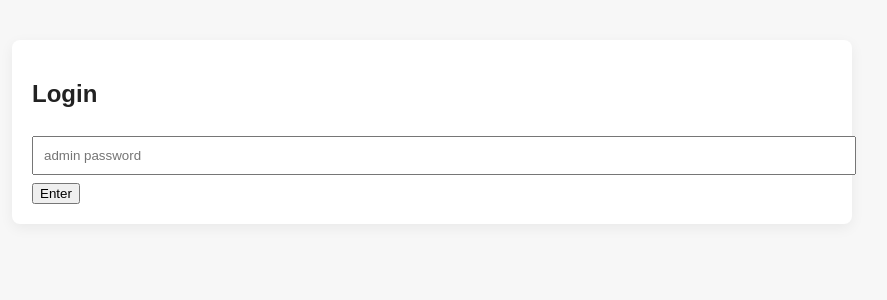
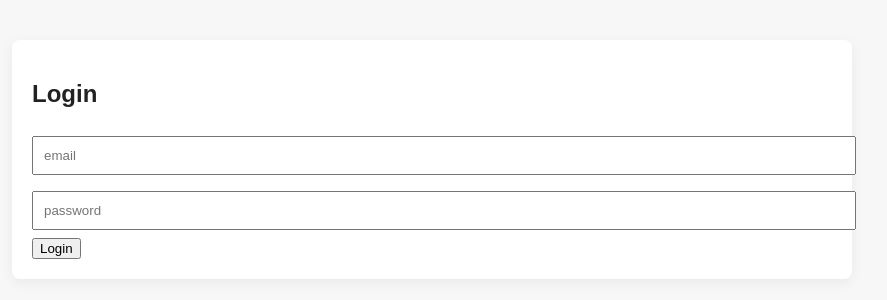
Before and after one commit to TrendingGamerz/whatsapp-autoreply-saas, a Flask app: page /login in a window 1280 px wide. Shown: the top 300 px of the page, without its empty margins (208-1095 px from the left). Run offline with Flask 3, Linux system fonts and the light colour scheme; parts of the project's set-up code (start-up, migrations or seed data) failed here and were passed over.

Commit message:
commit change main login signup

```diff
--- a/main.py
+++ b/main.py
@@ -1,12 +1,17 @@
 import os
 import sqlite3
 import json
+import requests
+import csv
+
+
 from datetime import datetime
 from flask import Flask, request, jsonify, render_template, redirect, url_for, send_file, flash
 from dotenv import load_dotenv
-import requests
 from io import BytesIO
-import csv
+from werkzeug.security import generate_password_hash, check_passowrd_hash
+from flask import session
+
 
 # Load env
 load_dotenv()
@@ -38,9 +43,12 @@ DB_PATH = 'data.db'
 def init_db():
     conn = sqlite3.connect(DB_PATH)
     c = conn.cursor()
+
+    # Leads table
     c.execute('''
     CREATE TABLE IF NOT EXISTS leads (
               id INTEGER PRIMARY KEY AUTOINCREMENT,
+              user_id INTEGER,
               phone TEXT,
               name TEXT,
               message TEXT,
@@ -48,6 +56,19 @@ def init_db():
               handled INTEGER DEFAULT 0
     )
     ''')
+
+    # User table
+    c.execute('''
+    CREATE TABLE IF NOT EXISTS users (
+                id INTEGER PRIMARY KEY AUTOINCREMENT,
+                email TEXT UNIQUE,
+                password TEXT,
+                whatsapp_token TEXT,
+                phone_number_id TEXT,
+                verify_token TEXT
+    )''')
+
+
     conn.commit()
     conn.close()
 
@@ -62,7 +83,7 @@ def insert_lead(phone, name, message):
 def get_leads():
     conn = sqlite3.connect(DB_PATH)
     c = conn.cursor()
-    c.execute('SELECT id, phone, name, message, timestamp, handled FROM leads ORDER BY id DESC')
+    c.execute('SELECT id, phone, name, message, timestamp, handled FROM leads WHERE user_id=? ORDER BY id DESC', (user_id,))
     rows = c.fetchall()
     conn.close()
     return rows
@@ -143,24 +164,59 @@ def send_whatsapp_text(to_phone, text):
 def index():
     return render_template('index.html')
 
+@app.route('/signup', methods=['GET', 'POST'])
+def signup():
+    if request.method == 'POST':
+        email = request.form.get('email')
+        password = generate_password_hash(request.form.get('password'))
+
+        conn = sqlite3.connect(DB_PATH)
+        c = conn.cursor()
+        try:
+            c.execute("INSERT INTO users (email, password) VALUES (?, ?)", (email, password))
+            conn.commit()
+            conn.close()
+            flash("Account created successfully!", "success")
+            return redirect(url_for('login'))
+        except:
+            conn.close()
+            flash("Account already exists!", "danger")
+            return redirect(url_for('signup'))
+    return render_template('signup.html')
+
 @app.route('/login', methods=['GET', 'POST'])
 def login():
     if request.method == 'POST':
+        email = request.form.get('email')
         pwd = request.form.get('password')
-        if pwd == ADMIN_PASSWORD:
+
+        conn = sqlite3.connect(DB_PATH)
+        c = conn.cursor()
+        c.execute("SELECT id, password FROM users WHERE email=?", (email,))
+        user = c.fetchone()
+        conn.close()
+
+        if user and check_passowrd_hash(user[1], pwd):
+            session['user_id'] = user[0]
             return redirect(url_for('dashboard'))
         else:
-            flash('Wrong password', 'danger')
+            flash("Wrong email or passowrd", "danger")
             return redirect(url_for('login'))
+
+    return render_template('login.html')
 
     # Handle GET request
     return render_template('login.html')
 
 @app.route('/dashboard')
 def dashboard():
-    leads = get_leads()
-    total = len(leads)
-    return render_template('dashboard.html', leads=leads, total=total)
+    if 'user_id' not in session:
+        return redirect(url_for('login'))
+
+    user_id = session['user_id']
+
+    leads = get_leads(user_id)
+    return render_template('dashboard.html', leads=leads, total=len(leads))
 
 @app.route('/export')
 def export():
--- a/templates/login.html
+++ b/templates/login.html
@@ -9,8 +9,9 @@
     <div class="container">
         <h2>Login</h2>
         <form method="post">
-            <input name="password" placeholder="admin password" />
-            <button type="submit">Enter</button>
+            <input type="email" placeholder="email" required>
+            <input type="password" type="password" placeholder="password" required>
+            <button type="submit">Login</button>
         </form>
     </div>
 </body>
```
Also changed, not shown: templates/signup.html (added, +18 -0 lines).
